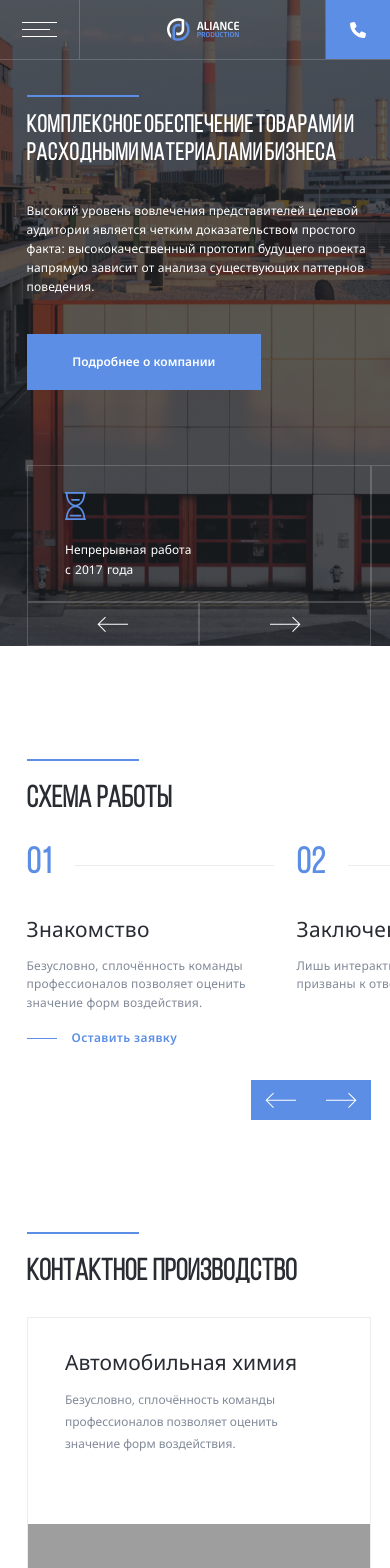
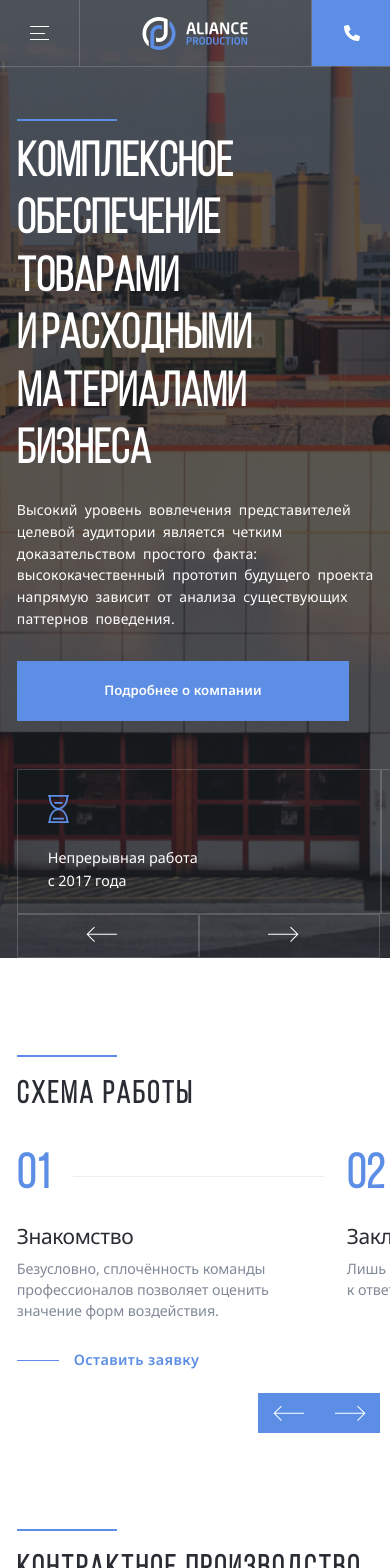
Before and after one commit to AtamanovPetr/Aliance, a PHP site: page / in a window 390 px wide. Shown: the top 1568 px of the page. Run offline with PHP 8.4, Linux system fonts and the light colour scheme; grey boxes are pictures that could not be loaded.

Commit message:
add: pixel perfect

```diff
--- a/css/style.css
+++ b/css/style.css
@@ -111,17 +111,17 @@ body {
   color: inherit;
   position: relative;
 }
-.header-nav-link:after{
-  content: '';
+.header-nav-link:after {
+  content: "";
   width: 100%;
   height: 2px;
   position: absolute;
   bottom: -1px;
-  background-color: #5C8EE6;
+  background-color: #5c8ee6;
   transform: scaleX(0);
   transition: transform 0.2s;
 }
-.header-nav-link:hover::after{
+.header-nav-link:hover::after {
   transform: scaleX(1);
 }
 .header-phone {
@@ -314,13 +314,13 @@ body {
   content: "";
   height: 1px;
   background: rgba(92, 142, 230, 1);
-  width: 2.5rem;
+  width: 3.5rem;
   margin-right: 1.25rem;
   transition: width 0.3s ease;
 }
 
 .steps-link:hover::before {
-  width: 3.75rem;
+  width: 4.75rem;
 }
 
 .steps-buttons {
@@ -352,11 +352,11 @@ body {
   position: relative;
   transition: border 0.2s;
 }
-.card:hover .card-title{
-  color: #5C8EE6;
+.card:hover .card-title {
+  color: #5c8ee6;
 }
-.card:hover{
-  border-color: #5C8EE6;
+.card:hover {
+  border-color: #5c8ee6;
 }
 .card-image {
   width: 100%;
@@ -399,7 +399,7 @@ body {
     padding: 2rem;
   }
   .logo-svg {
-    max-width: 6rem;
+    max-width: 10rem;
   }
   .header-nav {
     padding-left: 2rem;
@@ -420,7 +420,7 @@ body {
     display: none;
   }
   .navbar {
-    height: 5rem;
+    height: 5.6rem;
   }
   .navbar-button {
     padding-left: 2rem;
@@ -451,13 +451,16 @@ body {
     flex-grow: 1;
     justify-content: center;
   }
+  .logo-svg {
+    max-width: 9rem;
+  }
   .mobile-menu-toggle {
     width: 80px;
     height: 100%;
     display: flex;
     flex-direction: column;
     justify-content: space-between;
-    padding: 1.8rem;
+    padding: 2.2rem 2.5rem;
     border-right: 1px solid rgba(235, 235, 240, 0.2);
   }
   .navbar-light .mobile-menu-line {
@@ -471,6 +474,10 @@ body {
   }
   .mobile-menu-line:nth-child(2) {
     width: 80%;
+  }
+  .navbar-button {
+    padding-left: 2.7rem;
+    padding-right: 2.5rem;
   }
   .navbar-button .button-text {
     display: none;
@@ -586,15 +593,82 @@ body {
 
 @media (max-width: 576px) {
   .container {
-    max-width: 90%;
+    max-width: 95%;
+  }
+  .header-content {
+    padding-top: 4rem;
   }
   .header-title {
-    font-size: 2rem;
+    letter-spacing: 0.6px;
+    margin-bottom: 0;
   }
-  .header-content {
-    padding-top: 2rem;
+  .header-text {
+    margin-top: 1.5rem;
+    margin-bottom: 2.6rem;
+    font-size: 1.17rem;
+    word-spacing: 3.23px;
+    line-height: 155%;
+  }
+  .header-content-button {
+    padding: 1.8rem 7.3rem;
+    font-size: 1.1rem;
+  }
+  .header-features {
+    margin-top: 4rem;
+  }
+  .header-features-text {
+    margin-top: 1.3rem;
+    word-spacing: -0.2px;
+    font-size: 1.2rem;
+    max-width: 155px;
+  }
+  .header-features-item {
+    padding: 1.8rem 2.5rem;
   }
   .section-title {
-    font-size: 30px;
+    font-size: 31px;
+  }
+  .slider-button-prev,
+  .slider-button-next {
+    padding-top: 7px;
+    padding-bottom: 1rem;
+    padding-right: 1rem;
+  }
+  .seporator {
+    width: 8.375rem;
+  }
+  .section {
+    margin-top: 8.1rem;
+    margin-bottom: 8rem;
+  }
+  .section-title {
+    letter-spacing: 2.6px;
+    margin-bottom: 3.2rem;
+  }
+  .steps-num {
+    font-size: 4rem;
+  }
+  .steps-title {
+    margin-top: 2rem;
+    letter-spacing: -0.4px;
+  }
+  .steps-text {
+    margin-top: 0.7rem;
+    font-size: 1.2rem;
+    line-height: 145%;
+    letter-spacing: -0.1px;
+  }
+  .steps-item {
+    max-width: 25.625rem;
+  }
+  .steps-button-next, .steps-button-prev{
+    width: 61px;
+  }
+  .steps-link{
+    margin-top: 2.5rem;
+    font-size: 1.2rem;
+  }
+  .production{
+    margin-top: 0rem;
   }
 }
--- a/index.html
+++ b/index.html
@@ -154,7 +154,7 @@
         <div class="header-content">
           <div class="seporator"></div>
           <h1 class="header-title">
-            Комплексное обеспечение товарами и расходными материалами бизнеса
+            Комплексное обеспечение товарами <br> и расходными материалами бизнеса
           </h1>
           <p class="header-text">
             Высокий уровень вовлечения представителей целевой аудитории является
@@ -287,7 +287,7 @@
     <section class="section production">
       <div class="container">
         <div class="seporator"></div>
-        <h2 class="section-title">Контактное производство</h2>
+        <h2 class="section-title">Контрактное производство</h2>
         <div class="cards">
           <a href="#" class="card">
             <div class="card-content">
```
